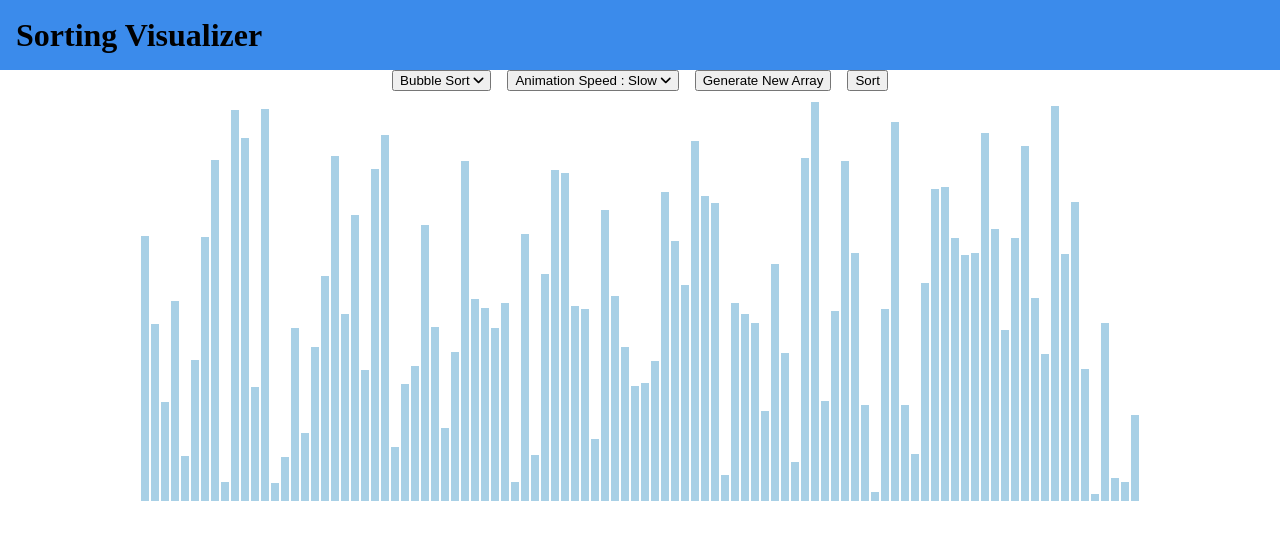
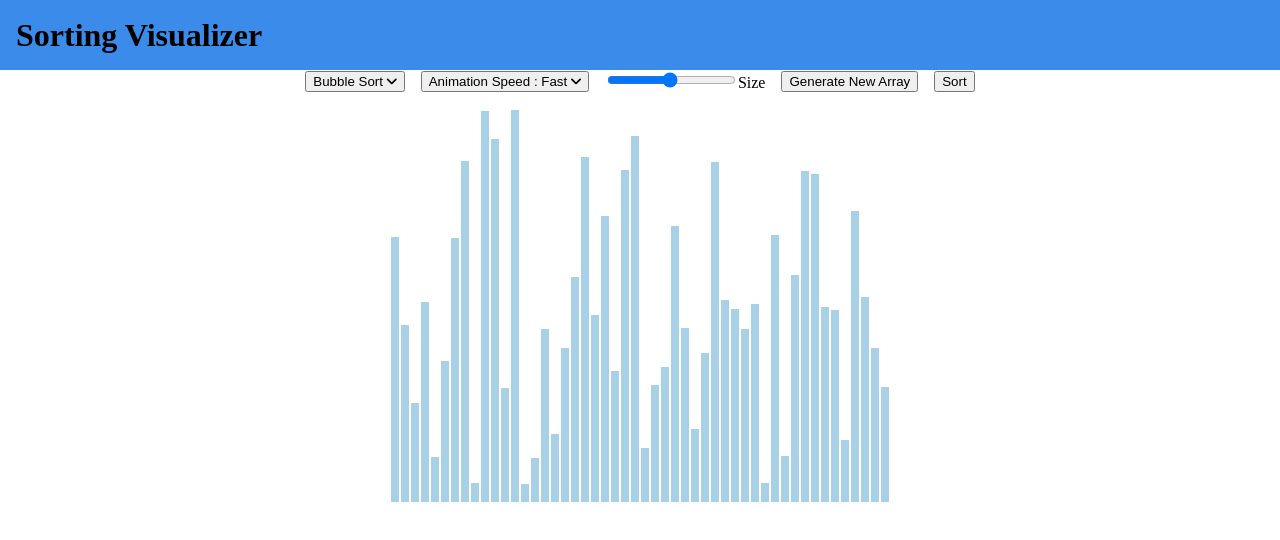
Before and after one commit to YouX24/Sorting-Algo-Visualizer, a React (Create React App) app: page / in a window 1280 px wide. Shown: the top 540 px of the page. Built offline with nearby package versions, Linux system fonts and the light colour scheme.

Commit message:
added animation speed selector, working on array size changer

```diff
--- a/src/components/Graph.js
+++ b/src/components/Graph.js
@@ -1,4 +1,3 @@
-import React from 'react';
 import {useState} from 'react';
 import { bubbleSortAnimation, insertionSortAnimation, quickSortAnimation, selectionSortAnimation, mergeSortAnimation } from '../helperFunctions/SortingAnimation';
 
@@ -10,27 +9,26 @@ const Graph = () => {
     const CUR_MIN = 'pink';
     const SWAP_VALUE = '#BF40BF'
 
-    let speed = 10
-    const SLOW = 15;
-    const REG = 10;
-    const FAST = 5;
-    const VERYFAST = 1;
+    const [speed, setSpeed] = useState(10);
+    const [arraySize, setArraySize] = useState(50);
 
     const disableBtns = () => {
         document.getElementById('algo-btn').disabled = true;
         document.getElementById('gen-new-array-btn').disabled = true;
         document.getElementById('sort-btn').disabled = true;
+        document.getElementById('speed-btn').disabled = true;
     }
 
     const enableBtns = () => {
         document.getElementById('algo-btn').disabled = false;
         document.getElementById('gen-new-array-btn').disabled = false;
         document.getElementById('sort-btn').disabled = false;
+        document.getElementById('speed-btn').disabled = false;
     }
 
     const createArray = () => {
         const array = [];
-        for (let i = 0; i < 100; i++) {
+        for (let i = 0; i < arraySize; i++) {
             array.push(Math.floor(Math.random() * 400) + 1)
         }
         return array;
@@ -53,6 +51,7 @@ const Graph = () => {
         for (let bar of allBars) {
             bar.style.backgroundColor = UNSORTED
         }
+        console.log('array size changed: ' + allBars.length)
     }
 
     const bubbleSort = () => {
@@ -170,7 +169,6 @@ const Graph = () => {
     }
 
     const quickSort = () => {
-        console.log(nums)
         const animate = quickSortAnimation(nums);
         let allBars = document.getElementsByClassName('graph-bars');
         let animationCount = 0;
@@ -247,16 +245,16 @@ const Graph = () => {
 
     // Holds the current algorithm to be used
     const [currentAlgorithm, setCurrentAlgorithm] = useState('Bubble Sort');
-    const [currentSpeed, setCurrentSpeed] = useState('Slow')
+    const [currentSpeed, setCurrentSpeed] = useState('Fast')
 
     // Drop down
-    const activeAlgorithms = () => {
+    const showAlgorithms = () => {
         console.log('clicked')
         const dropDownBtn = document.getElementById('sorting-algorithms')
         if (dropDownBtn.style.visibility === 'hidden') {
             dropDownBtn.style.visibility = 'visible';
         } else {
-            dropDownBtn.style.visibility = 'hidden'
+            dropDownBtn.style.visibility = 'hidden';
         }
     }
 
@@ -267,18 +265,38 @@ const Graph = () => {
         document.getElementById('sorting-algorithms').style.visibility = 'hidden';
     }
 
-    const activeSpeed = () => {
-
+    const showSpeeds = () => {
+        const animationSpeedBtn = document.getElementById('speed-selection');
+        if (animationSpeedBtn.style.visibility === 'hidden') {
+            animationSpeedBtn.style.visibility = 'visible';
+        } else {
+            animationSpeedBtn.style.visibility = 'hidden';
+        }
     }
 
     const changeSpeed = (event) => {
-
+        setCurrentSpeed(event.target.innerHTML);
+        switch(event.target.innerHTML) {
+            case 'Slow':
+                setSpeed(50);
+                break;
+            case 'Fast':
+                setSpeed(10);
+                break;
+            case 'Very Fast':
+                setSpeed(1);
+                break;
+            default:
+                console.log("There was an error. No such speed exists.")
+        }
+        document.getElementById('speed-selection').style.visibility = 'hidden';
     }
 
     // Sort using the current selected algorithm
     const sort = () => {
         disableBtns();
         document.getElementById('sorting-algorithms').style.visibility = 'hidden';
+        document.getElementById('speed-selection').style.visibility = 'hidden';
 
         switch(currentAlgorithm) {
             case 'Bubble Sort':
@@ -301,16 +319,22 @@ const Graph = () => {
         }
     }
 
+    const changeSize = () => {
+        const sizeRange = document.querySelector('.array-size-range');
+        setArraySize(sizeRange.value);
+        console.log('size changed: ' + sizeRange.value)
+        generateNewArray();
+    }
+
     // change disabled btns to color red
     // change enabled btns to color green
     // add change array size feature
-    // add change speed feature
 
     return (
         <section>
             <div className='btns'>
                 <div className="sort-container">
-                    <button id="algo-btn" onClick={activeAlgorithms}>{currentAlgorithm} <i class="fa-solid fa-angle-down"></i></button>
+                    <button id="algo-btn" onClick={showAlgorithms}>{currentAlgorithm} <i className="fa-solid fa-angle-down"></i></button>
                     <div id='sorting-algorithms' className='sorting-algorithms' style={{visibility: 'hidden'}}>
                         <button onClick={changeAlgorithm}>Bubble Sort</button>
                         <button onClick={changeAlgorithm}>Selection Sort</button>
@@ -320,12 +344,16 @@ const Graph = () => {
                     </div>
                 </div>
                 <div className="speed-container">
-                    <button id="speed-btn" onClick={activeSpeed}>Animation Speed : {currentSpeed} <i class="fa-solid fa-angle-down"></i></button>
-                    <div id='sorting-algorithms' className='sorting-algorithms' style={{visibility: 'hidden'}}> /* change id and className */
+                    <button id="speed-btn" onClick={showSpeeds}>Animation Speed : {currentSpeed} <i className="fa-solid fa-angle-down"></i></button>
+                    <div id='speed-selection' className='speed-selection' style={{visibility: 'hidden'}}>
                         <button onClick={changeSpeed}>Slow</button>
                         <button onClick={changeSpeed}>Fast</button>
                         <button onClick={changeSpeed}>Very Fast</button>
                     </div>
+                </div>
+                <div>
+                    <input className="array-size-range" onChange={changeSize} type="range" min="2" max="100" name="array-size"/>
+                    <label for="array-size">Size</label>
                 </div>
                 <button id="gen-new-array-btn" onClick={generateNewArray}>Generate New Array</button>
                 <button id="sort-btn" onClick={sort}>Sort</button>
--- a/src/index.css
+++ b/src/index.css
@@ -29,14 +29,14 @@ header {
     gap: 1rem;
 }
 
-.sort-container {
+.sort-container, .speed-container {
     display: flex;
     align-items: center;
     justify-content: center;
     position: relative;
 }
 
-.sorting-algorithms {
+.sorting-algorithms, .speed-selection {
     display: flex;
     flex-direction: column;
     align-items: center;
```
